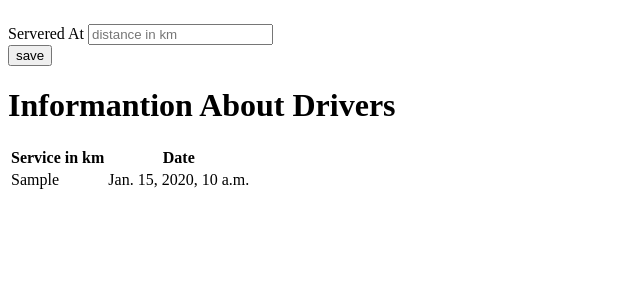
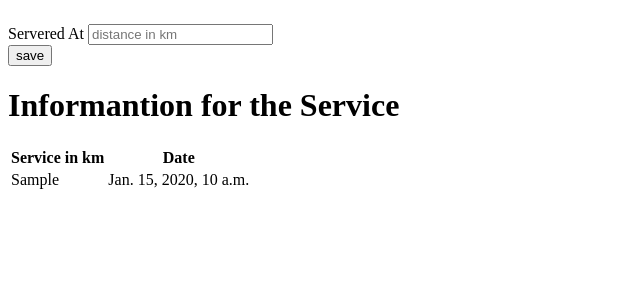
Before and after one commit to Mutegeki/mysite, a Django app: template my_site/mycar/templates/car/showcar.html in a window 1280 px wide. Shown: the part 208-504 px from the top of the page, without its empty margins (0-640 px from the left). Run offline with Django 3.2, Linux system fonts and the light colour scheme; the template is opened without the code that fills it: values that come from a table or form of the project are taken from there, others are empty; tables that the repository leaves empty hold one stand-in row (values such as "Sample post").

Commit message:
Changed informantion about drivers to service

```diff
--- a/my_site/mycar/templates/car/showcar.html
+++ b/my_site/mycar/templates/car/showcar.html
@@ -29,7 +29,7 @@
 
 		<button type="submit" class="btn btn-primary">save</button>
 	</form>
-	<h1>Informantion About Drivers</h1>
+	<h1>Informantion for the Service</h1>
 	<table class="table">
 		<thead>
 			<tr>
--- a/my_site/mycar/views.py
+++ b/my_site/mycar/views.py
@@ -65,8 +65,8 @@ def car_detail(request, reg_no):
 			distance=request.POST['distance'],
 		)
 		service.save()
-		services  = Service.objects.all().order_by('date')
-	return render(request, 'car/showcar.html', {'car': car, 'services':services})
+		services = Service.objects.all().order_by('date')
+	return render(request, 'car/showcar.html', {'car':car, })
 
 @csrf_exempt
 def driver(request):
```
